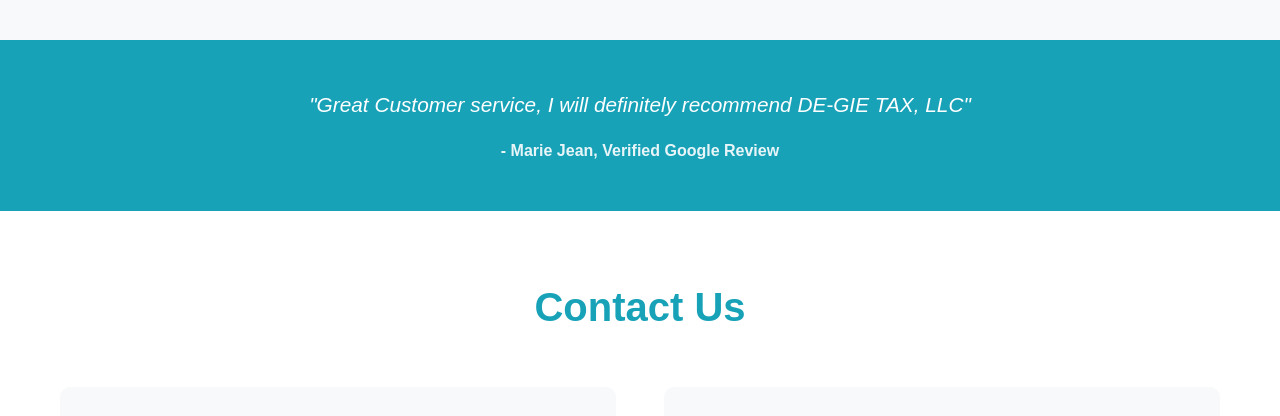
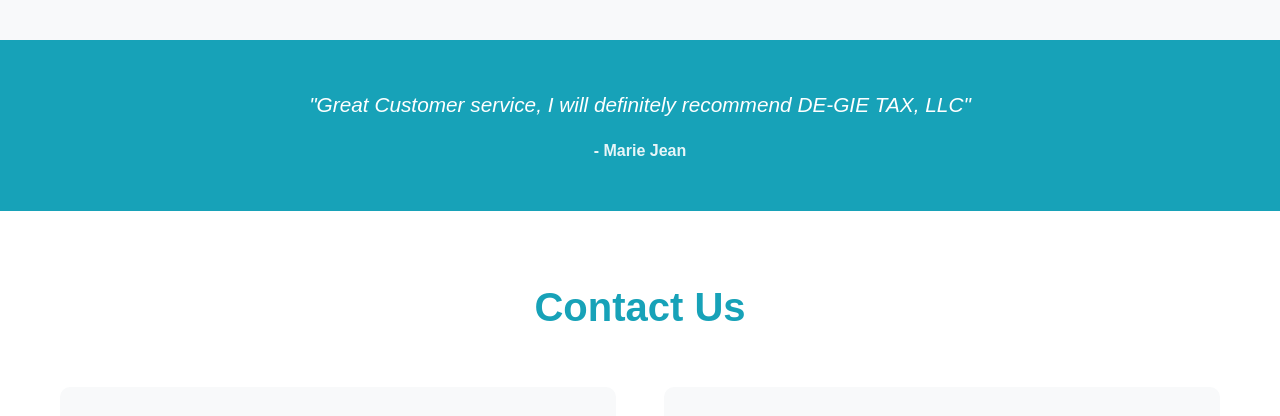
Before and after one commit to Ali-0375/Tax-Website, a plain HTML site: page index.html in a window 1280 px wide. Shown: the part 2060-2476 px from the top of the page. Drawn offline with Linux system fonts and the light colour scheme.

Commit message:
Update index.html

```diff
--- a/index.html
+++ b/index.html
@@ -448,7 +448,7 @@
         <div class="container">
             <div class="testimonial-content">
                 <blockquote>"Great Customer service, I will definitely recommend DE-GIE TAX, LLC"</blockquote>
-                <div class="testimonial-author">- Marie Jean, Verified Google Review</div>
+                <div class="testimonial-author">- Marie Jean</div>
             </div>
         </div>
     </section>
```
